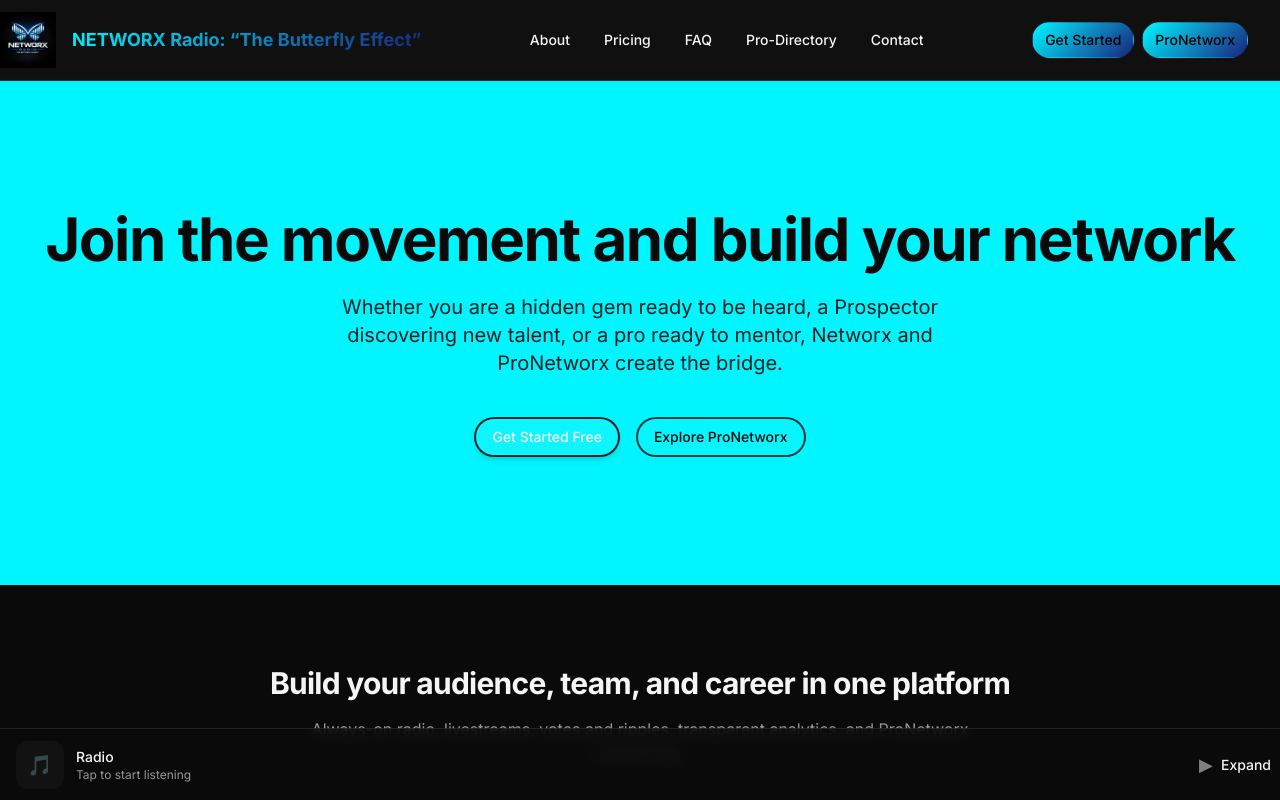
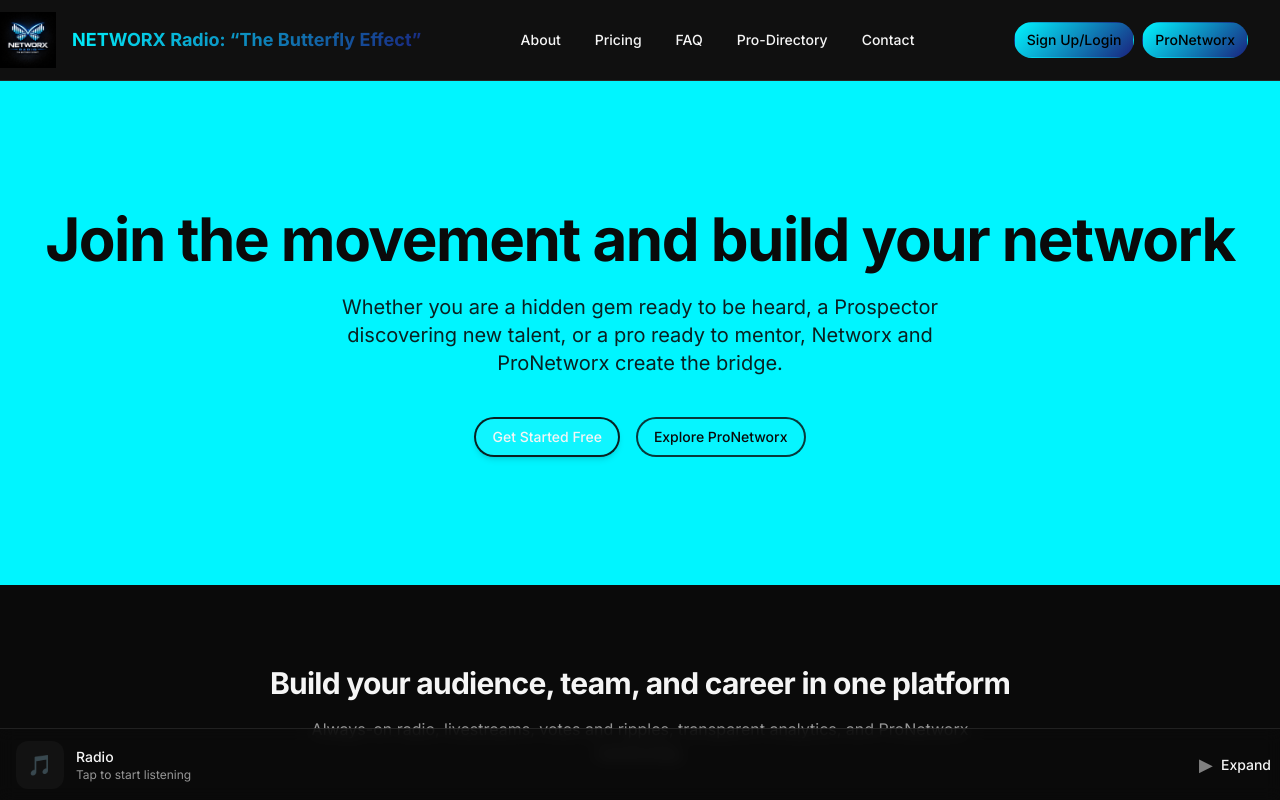
Before and after one commit to Tmaku18/RADIOapp, a Next.js app in the folder web/: page / in a window 1280 px wide. Shown: the top 800 px of the page. Built offline with nearby package versions, Linux system fonts and the light colour scheme; no server answers.

Commit message:
Header CTA: Get Started -> Sign Up/Login

```diff
--- a/web/src/app/(marketing)/layout.tsx
+++ b/web/src/app/(marketing)/layout.tsx
@@ -69,7 +69,7 @@
             {/* Auth + ProNetworx: one blue CTA, ProNetworx far right */}
             <div className="flex items-center space-x-2">
               <Button asChild className="bg-networx text-black hover:opacity-90">
-                <Link href="/signup">Get Started</Link>
+                <Link href="/signup">Sign Up/Login</Link>
               </Button>
               <Button asChild className="bg-networx text-black hover:opacity-90">
                 <Link href="/pro-networx">ProNetworx</Link>
```
